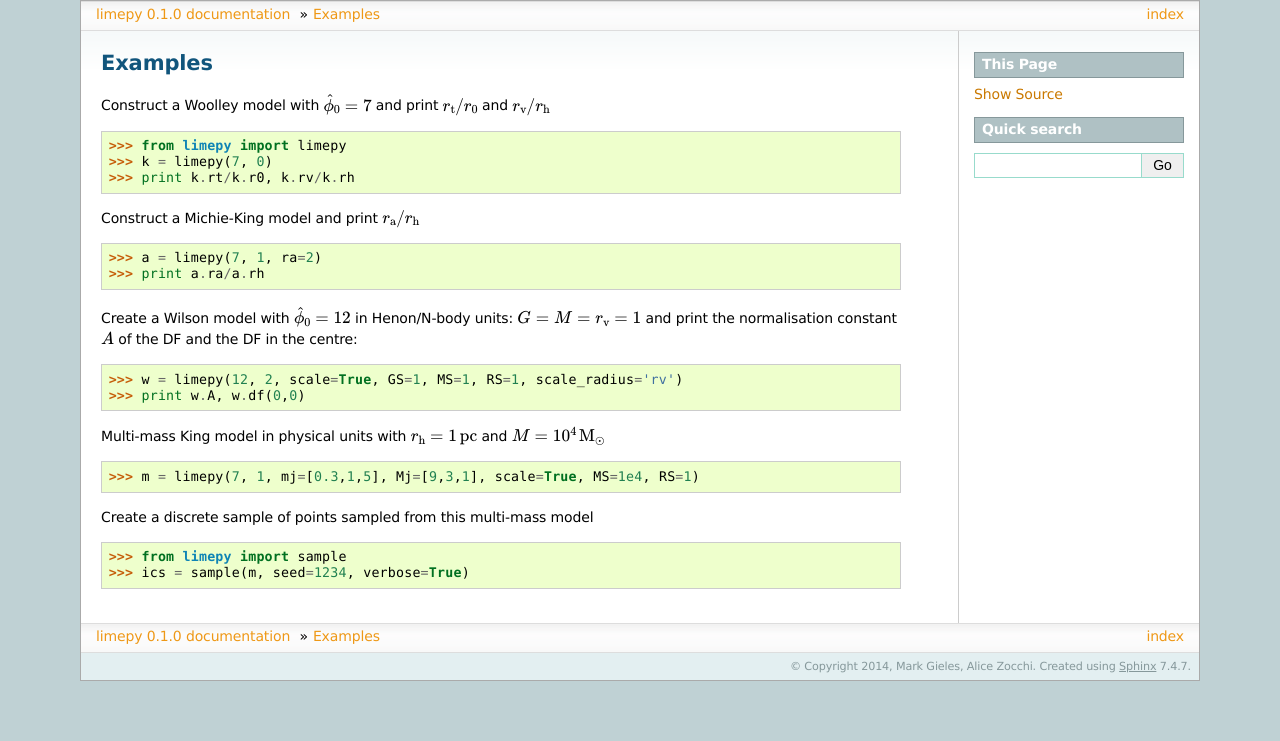
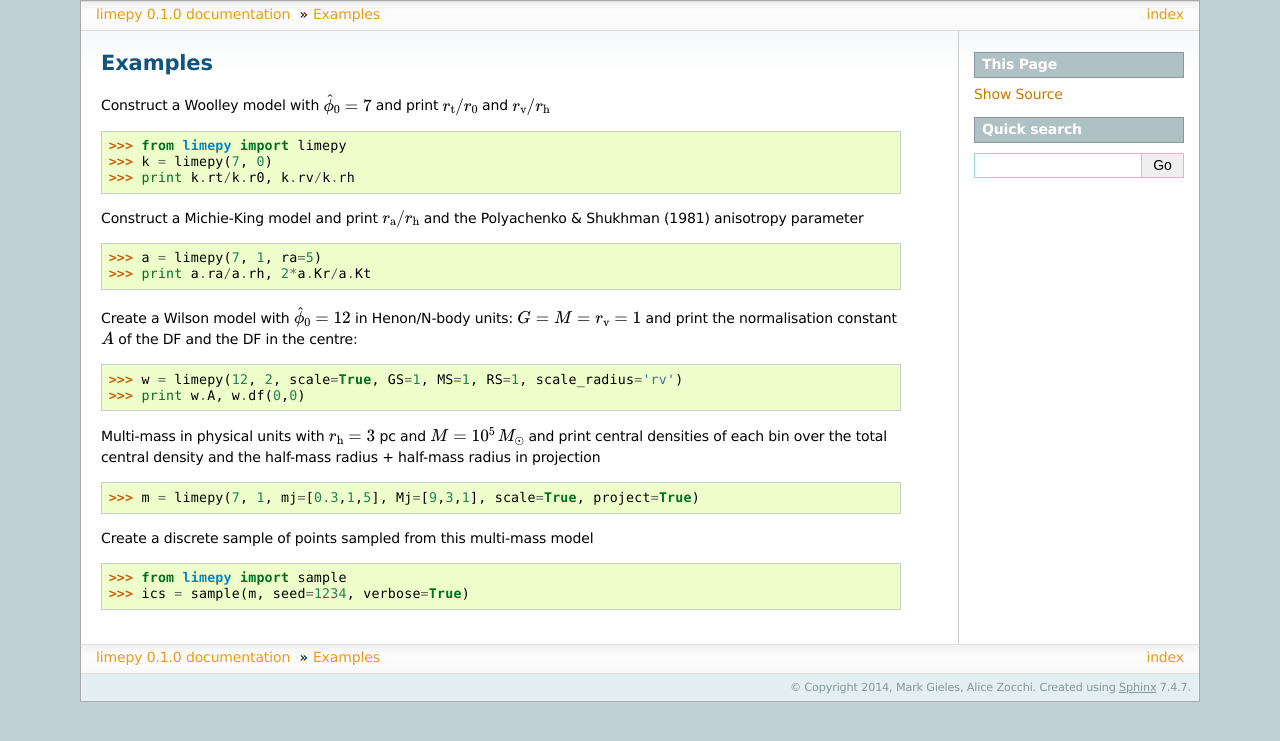
Before and after one commit to mgieles/limepy, a Sphinx documentation site: the page built from docs/usageexamples.rst, in a window 1280 px wide. Shown: the top 741 px of the page. Built offline with Sphinx 7.4.7, drawn with Linux system fonts in a browser that asks for light colours; formulas are drawn with MathJax 3.

```diff
--- a/docs/usageexamples.rst
+++ b/docs/usageexamples.rst
@@ -9,10 +9,10 @@
 >>> print k.rt/k.r0, k.rv/k.rh
 
 Construct a Michie-King model and print :math:`r_{\rm
-a}/r_{\rm h}`
+a}/r_{\rm h}` and the Polyachenko & Shukhman (1981) anisotropy parameter
 
->>> a = limepy(7, 1, ra=2)
->>> print a.ra/a.rh
+>>> a = limepy(7, 1, ra=5)
+>>> print a.ra/a.rh, 2*a.Kr/a.Kt
 
 Create a Wilson model with :math:`\hat{\phi}_0 = 12` in Henon/N-body
 units: :math:`G=M=r_{\rm v}=1` and print the normalisation
@@ -21,10 +21,9 @@
 >>> w = limepy(12, 2, scale=True, GS=1, MS=1, RS=1, scale_radius='rv')
 >>> print w.A, w.df(0,0)
 
-Multi-mass King model in physical units with :math:`r_{\rm h}
-= 1\,{\rm pc}` and :math:`M = 10^4\,{\rm M_{\odot}}`
+Multi-mass in physical units with :math:`r_{\rm h} = 3` pc and :math:`M = 10^5\,M_\odot` and print central densities of each bin over the total central density and the half-mass radius + half-mass radius in projection
 
->>> m = limepy(7, 1, mj=[0.3,1,5], Mj=[9,3,1], scale=True, MS=1e4, RS=1)
+>>> m = limepy(7, 1, mj=[0.3,1,5], Mj=[9,3,1], scale=True, project=True)
 
 Create a discrete sample of points sampled from this multi-mass model
 
```
Also changed, not shown: 2 other files.
